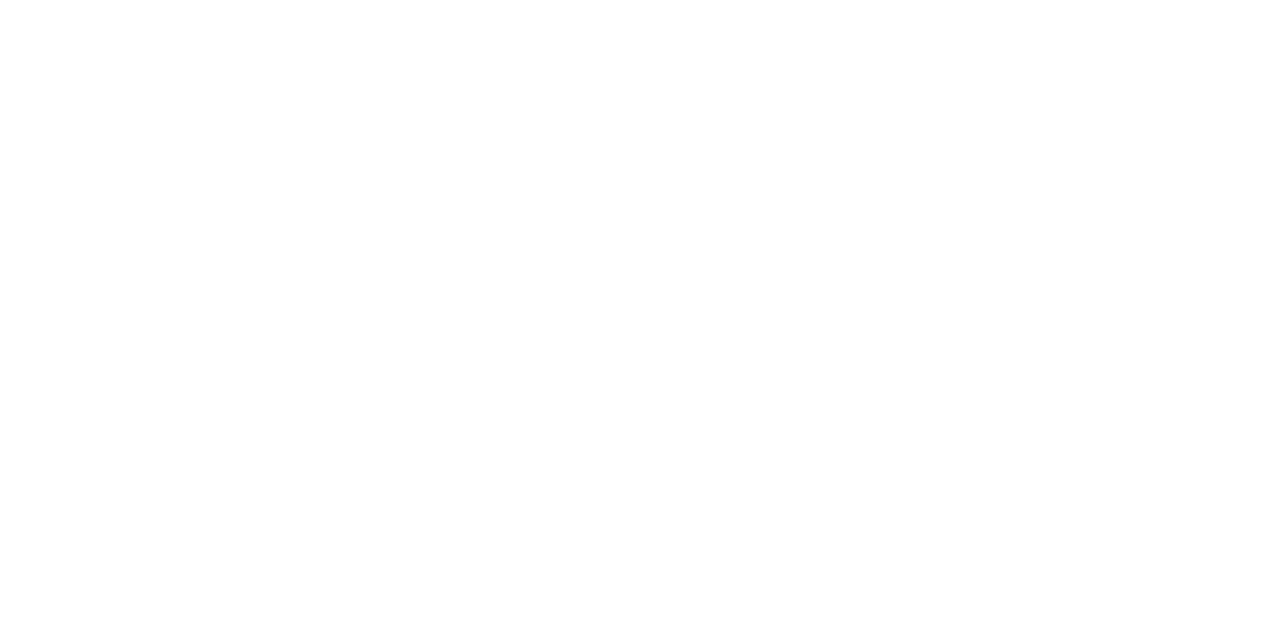
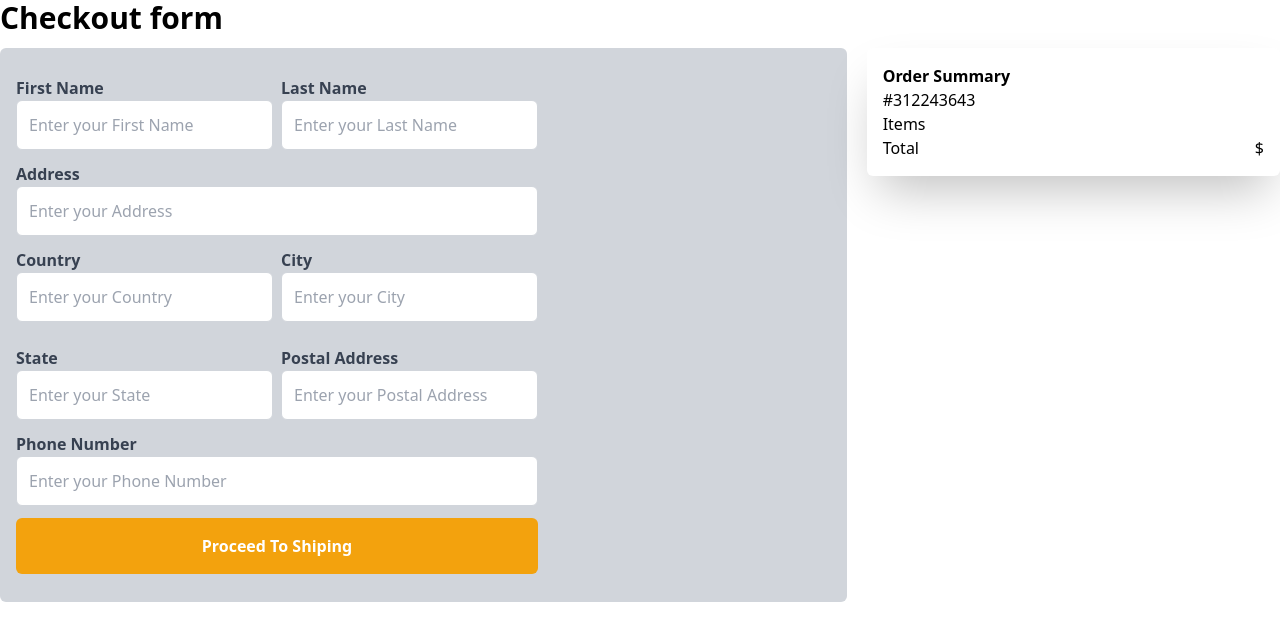
Before and after one commit to itsHaseeb-Hassan/ecomerceApp-fakeStoreApi, a React (Vite) app: page /proceedForm in a window 1280 px wide. Before the commit this address had no page. Shown: the top 640 px of the page. Built offline with nearby package versions, Linux system fonts and the light colour scheme.

Commit message:
make checkout modal

```diff
--- a/package.json
+++ b/package.json
@@ -16,6 +16,7 @@
     "react-dom": "^18.2.0",
     "react-icons": "^5.2.1",
     "react-redux": "^9.1.2",
+    "react-responsive-modal": "^6.4.2",
     "react-router-dom": "^6.23.0",
     "redux-persist": "^6.0.0"
   },
--- a/src/App.jsx
+++ b/src/App.jsx
@@ -5,6 +5,7 @@
 import About from './components/About';
 import ProductPage from './components/ProductPage';
 import Cart from './components/Cart';
+import ProceedForm from './components/ProceedForm';
 function App() {
   return (
     <>
@@ -13,6 +14,7 @@
     <Route path="/about" element={<Layout><About /></Layout>} />
     <Route path="/products" element={<Layout><ProductPage items=""/></Layout>} />
     <Route path="/cart" element={<Cart />} />
+    <Route path='/proceedForm' element={<ProceedForm />}/>
 </Routes>
     </>
   );
--- a/src/components/Cart.jsx
+++ b/src/components/Cart.jsx
@@ -7,8 +7,11 @@
 import Footer from './Footer';
 import { useSelector,useDispatch } from 'react-redux';
 import { updateCart } from '../Redux/Slice/CartSlice';
+import ProceedForm from './ProceedForm';
+import ModalLayout from './Modal/ModalLayout';
 
 const Cart = () => {
+    const [modalOpen, setModalOpen] = useState(false);
     const [openItems, setOpenItems] = useState({});
     const [selectedItems, setSelectedItems] = useState({});
 const dispatch=useDispatch()
@@ -39,8 +42,20 @@
     const discount = 45.00;
     const tax = 45.00;
     const estimatedTotal = subtotal + shippingCost - discount + tax;
+
+    const handleModal=()=>{
+        setModalOpen(true)
+    }
   return (
     <div>
+         {modalOpen && (
+        <ModalLayout
+          isOpen={modalOpen}
+          onClose={() => setModalOpen(false)}
+          center
+          data={<ProceedForm Total={estimatedTotal} cartLength={cart.length}/>}
+        />
+      )}
         <TopBar />
         <NavBar />
         <LinksBar />
@@ -125,7 +140,9 @@
                     <span>Estimated Total</span>
                     <span>${estimatedTotal}</span>
                 </div>
-                <button className='w-full rounded-md text-white bg-[#F3A20D] py-4 font-bold'>Proceed To Check Out</button>
+
+                <button className='w-full rounded-md text-white bg-[#F3A20D] py-4 font-bold' onClick={handleModal}>Proceed To Check Out</button>
+
             </div>
 
             </div>
--- /dev/null
+++ b/src/components/Input/FromInput.jsx
@@ -0,0 +1,19 @@
+import React from 'react';
+
+const FromInput = ({ name, id, placeholder }) => {
+  return (
+    <div style={{ display: 'flex', flexDirection: 'column' }}>
+      <label htmlFor={id} className="text-md font-bold text-gray-700">{name}</label>
+      <input
+        type="text"
+        id={id}
+        name={id}
+        className="border border-gray-300 w-full rounded-md px-3 py-3 focus:outline-none focus:ring focus:ring-blue-200"
+
+        placeholder={placeholder}
+      />
+    </div>
+  );
+};
+
+export default FromInput;
--- /dev/null
+++ b/src/components/Modal/ModalLayout.jsx
@@ -0,0 +1,18 @@
+import React from 'react'
+import Modal from 'react-responsive-modal';
+import 'react-responsive-modal/styles.css';
+const ModalLayout = ({ isOpen, onClose, data }) => {
+  const customStyles = {
+    modal: {
+      maxWidth: '1200px',
+      overflow:'hidden',
+    },
+  };
+  return (
+    <Modal open={isOpen} onClose={onClose} styles={customStyles}  >
+      {data}
+  </Modal>
+  )
+}
+
+export default ModalLayout
--- /dev/null
+++ b/src/components/ProceedForm.jsx
@@ -0,0 +1,55 @@
+import React from 'react';
+import FromInput from './Input/FromInput';
+
+const ProceedForm = ({Total,cartLength}) => {
+  return (
+    <>
+    <h2 className='text-3xl font-bold'>Checkout form</h2>
+    <div className="grid grid-cols-3 my-3 gap-5">
+     <div className='  flex items-center  bg-gray-300 p-4 rounded-md col-span-2'>
+      <div className='flex flex-col' >
+        <div className='flex items-center gap-2 my-3'>
+      <FromInput name="First Name" id="firstname"   placeholder="Enter your First Name"/>
+      <FromInput name="Last Name" id="lastname"  placeholder="Enter your Last Name"/>
+      </div>
+      <div className=''>
+        <FromInput name="Address" id="address"  placeholder="Enter your Address"/>
+      </div>
+      <div className='flex items-center gap-2 my-3'>
+      <FromInput name="Country" id="country"  placeholder="Enter your Country"/>
+      <FromInput name="City" id="city"  placeholder="Enter your City"/>
+      </div>
+      <div className='flex items-center gap-2 my-3'>
+      <FromInput name="State" id="state"  placeholder="Enter your State"/>
+      <FromInput name="Postal Address" id="postal"  placeholder="Enter your Postal Address"/>
+      </div>
+      <div className=''>
+        <FromInput name="Phone Number" id="phonenumber"  placeholder="Enter your Phone Number"/>
+      </div>
+      <div>
+      <button className='w-full rounded-md text-white bg-[#F3A20D] py-4 font-bold my-3' >Proceed To Shiping</button>
+      </div>
+     </div>
+
+     </div>
+
+     <div className=' bg-white shadow-2xl rounded-md p-4 h-fit'>
+      <h1 className='font-bold text-md'>Order Summary</h1>
+      <p>#312243643</p>
+      <div className='flex justify-between'>
+        <p>Items</p>
+        <p>{cartLength}</p>
+      </div>
+      <div className='flex justify-between'>
+        <p>Total</p>
+        <p>${Total}</p>
+      </div>
+     </div>
+     </div>
+
+</>
+
+  )
+}
+
+export default ProceedForm
```
Also changed, not shown: 1 other file (tests, documents, lock files or other folders).
